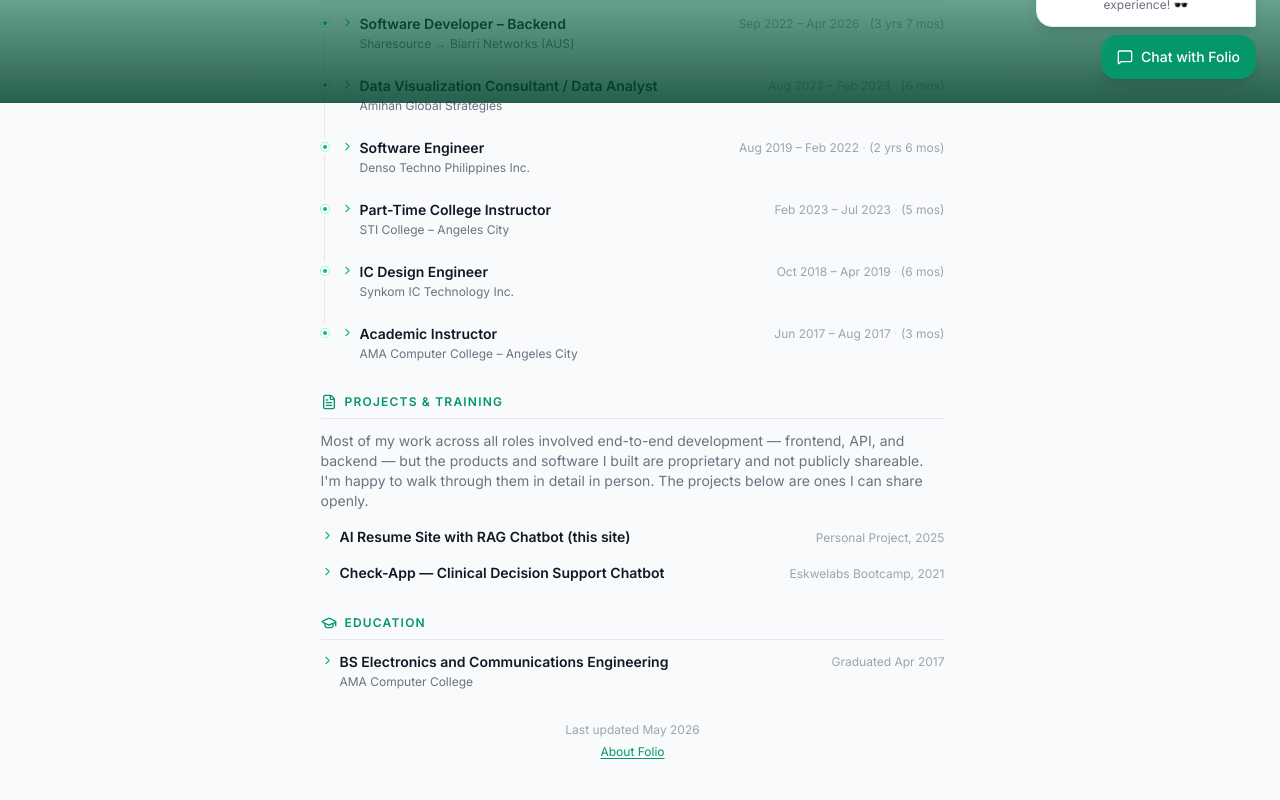
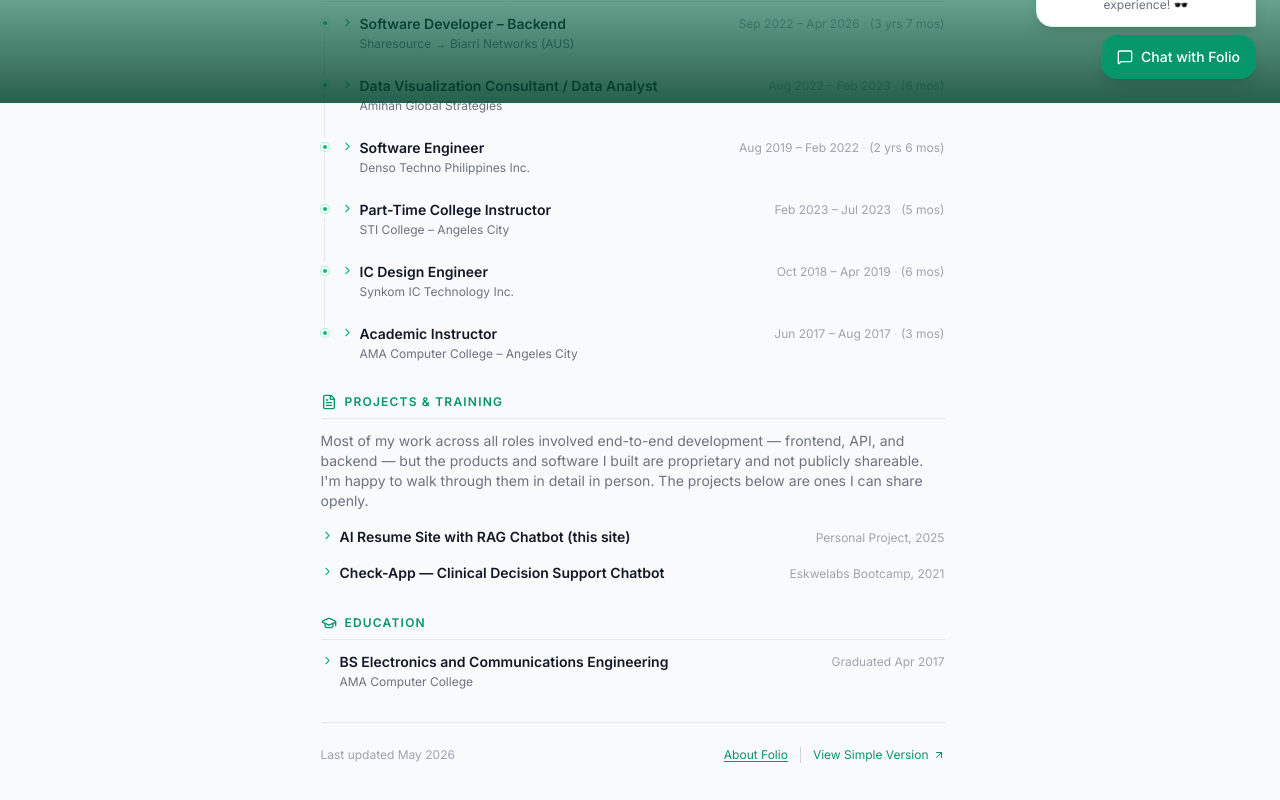
Before and after one commit to reidan-dev/my-resume-chatbot, a React (Vite) app in the folder frontend/: page / in a window 1280 px wide. Shown: the part 697-1497 px from the top of the page. Built offline with nearby package versions, Linux system fonts and the light colour scheme; no server answers.

Commit message:
Add View Simple Version links to resume and projects pages with improved footer design

```diff
--- a/frontend/src/pages/ProjectsPage.tsx
+++ b/frontend/src/pages/ProjectsPage.tsx
@@ -328,6 +328,35 @@ export function ProjectsPage({ onAboutClick }: { onAboutClick?: () => void }) {
           ))}
         </div>
       </div>
+
+      <div className="mt-6 pt-6 border-t border-gray-200 dark:border-gray-700 print:hidden">
+        <div className="flex flex-col sm:flex-row justify-between items-center gap-4">
+          <div className="text-center sm:text-left">
+            <p className="text-xs text-gray-400 dark:text-gray-500">Last updated {resumeData.meta.lastUpdated}</p>
+          </div>
+          <div className="flex flex-col sm:flex-row items-center gap-3">
+            <button
+              onClick={onAboutClick}
+              className="text-xs text-emerald-600 dark:text-emerald-400 hover:text-emerald-700 dark:hover:text-emerald-300 transition-colors underline underline-offset-2"
+            >
+              About Folio
+            </button>
+            <div className="hidden sm:block w-px h-4 bg-gray-300 dark:bg-gray-600"></div>
+            <a
+              href="https://simple.danpablo.dev"
+              target="_blank"
+              rel="noopener noreferrer"
+              className="inline-flex items-center gap-1 text-xs text-emerald-600 dark:text-emerald-400 hover:text-emerald-700 dark:hover:text-emerald-300 transition-colors"
+            >
+              <span>View Simple Version</span>
+              <svg xmlns="http://www.w3.org/2000/svg" width="12" height="12" viewBox="0 0 24 24" fill="none" stroke="currentColor" strokeWidth="2" strokeLinecap="round" strokeLinejoin="round">
+                <line x1="7" y1="17" x2="17" y2="7"></line>
+                <polyline points="17 17 17 7 7 7"></polyline>
+              </svg>
+            </a>
+          </div>
+        </div>
+      </div>
     </div>
   )
 }
--- a/frontend/src/pages/ResumePage.tsx
+++ b/frontend/src/pages/ResumePage.tsx
@@ -406,14 +406,33 @@ export function ResumePage({ onAboutClick }: { onAboutClick?: () => void }) {
         })}
       </Section>
 
-      <div className="text-center mt-2 pb-2 print:hidden space-y-1">
-        <p className="text-xs text-gray-400 dark:text-gray-600">Last updated {meta.lastUpdated}</p>
+      <div className="mt-6 pt-6 border-t border-gray-200 dark:border-gray-700 print:hidden">
+        <div className="flex flex-col sm:flex-row justify-between items-center gap-4">
+          <div className="text-center sm:text-left">
+            <p className="text-xs text-gray-400 dark:text-gray-500">Last updated {meta.lastUpdated}</p>
+          </div>
+          <div className="flex flex-col sm:flex-row items-center gap-3">
             <button
               onClick={onAboutClick}
               className="text-xs text-emerald-600 dark:text-emerald-400 hover:text-emerald-700 dark:hover:text-emerald-300 transition-colors underline underline-offset-2"
             >
               About Folio
             </button>
+            <div className="hidden sm:block w-px h-4 bg-gray-300 dark:bg-gray-600"></div>
+            <a
+              href="https://simple.danpablo.dev"
+              target="_blank"
+              rel="noopener noreferrer"
+              className="inline-flex items-center gap-1 text-xs text-emerald-600 dark:text-emerald-400 hover:text-emerald-700 dark:hover:text-emerald-300 transition-colors"
+            >
+              <span>View Simple Version</span>
+              <svg xmlns="http://www.w3.org/2000/svg" width="12" height="12" viewBox="0 0 24 24" fill="none" stroke="currentColor" strokeWidth="2" strokeLinecap="round" strokeLinejoin="round">
+                <line x1="7" y1="17" x2="17" y2="7"></line>
+                <polyline points="17 17 17 7 7 7"></polyline>
+              </svg>
+            </a>
+          </div>
+        </div>
       </div>
     </div>
   )
```
Also changed, not shown: 1 other file (tests, documents, lock files or other folders). Lines whose indentation alone changed are shown as unchanged.
